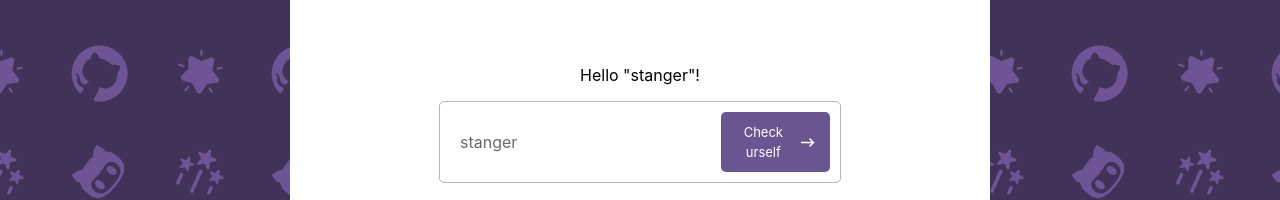
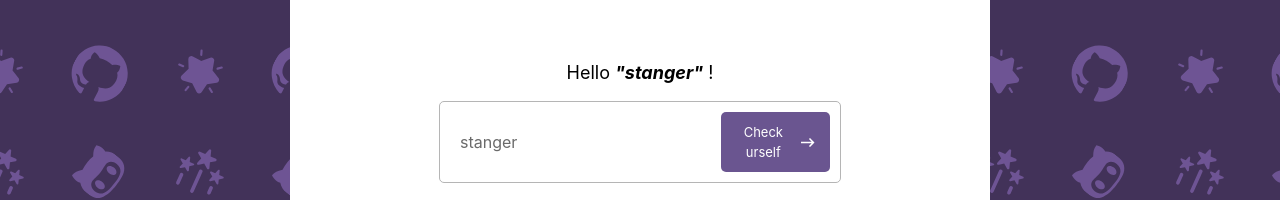
Before and after one commit to ArditXhaferi/GitHub-CV-with-Svelte, a Svelte app: page / in a window 1280 px wide. Shown: the part 527-727 px from the top of the page. Built offline with nearby package versions, Linux system fonts and the light colour scheme.

Commit message:
Small font stuff

```diff
--- a/src/pages/Entry.svelte
+++ b/src/pages/Entry.svelte
@@ -16,7 +16,7 @@
         </div>
     </div>
     <div>
-        <p>Hello "{name}"!</p>
+        <p>Hello <span class="i">"{name}"</span> !</p>
         <Input bind:name="{name}" create={create} />
     </div>
 </div>
@@ -46,4 +46,12 @@
         width: 100px;
         height: auto;
     }
+
+    .entry p{
+        font-size: 18px;
+    }
+    .i{
+        font-style: italic;
+        font-weight: 700;
+    }
 </style>
```
Also changed, not shown: public/build/bundle.css, public/build/bundle.js.
